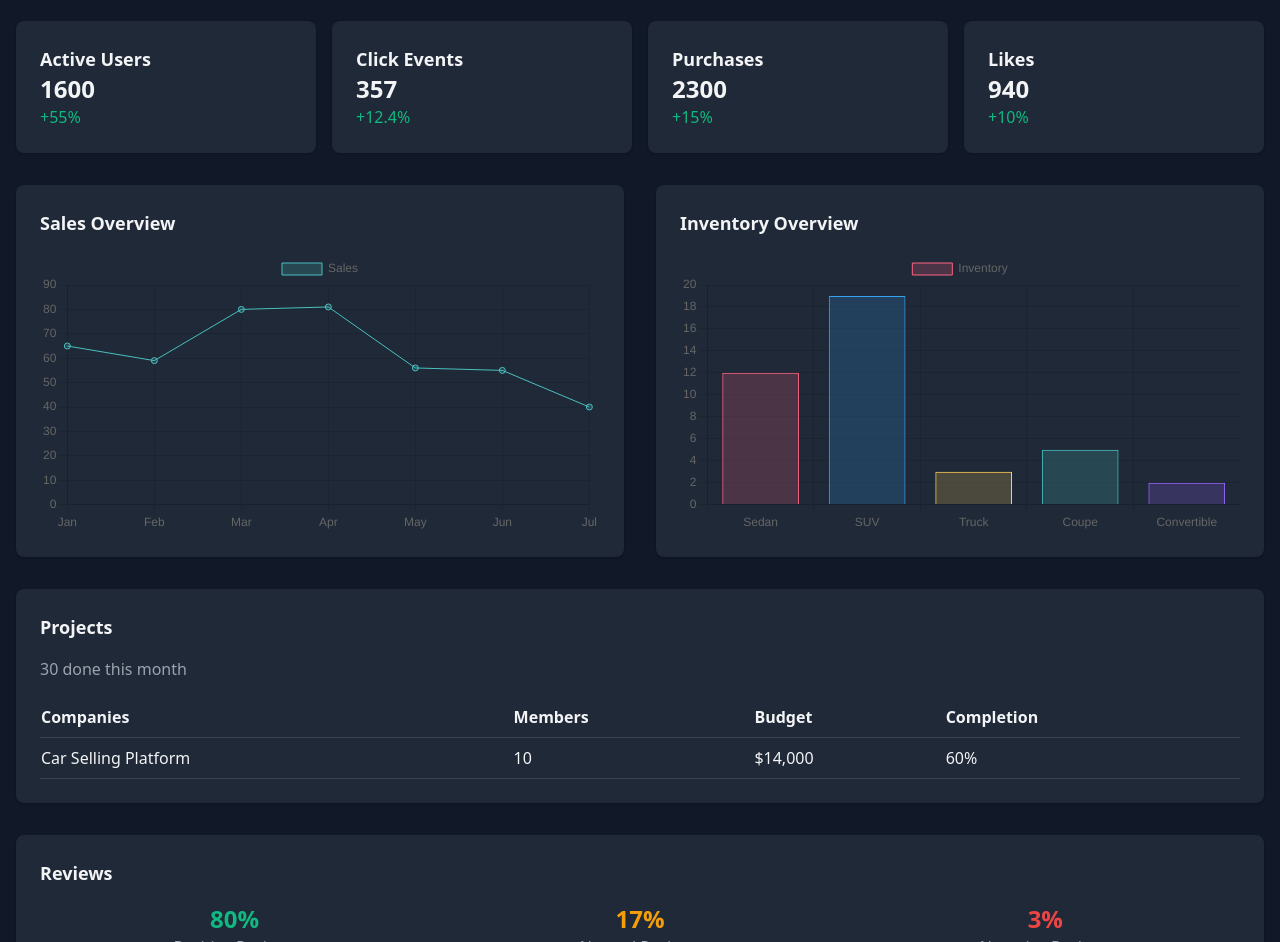
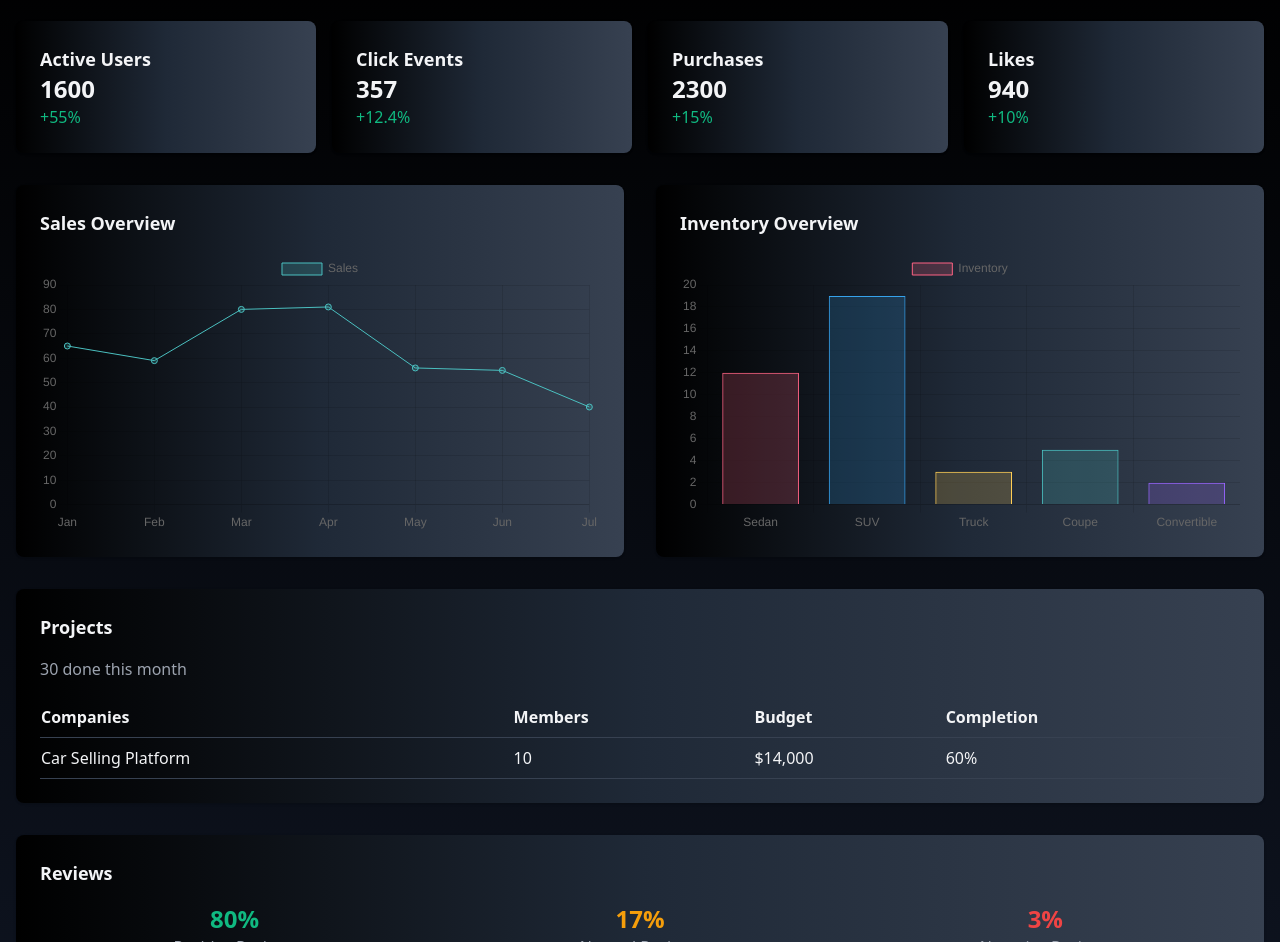
Before and after one commit to D-Kakadiya/Dashboard, a plain HTML site: page index.html in a window 1280 px wide. Shown: the part 69-1011 px from the top of the page. Drawn offline with nearby package versions, Linux system fonts and the light colour scheme.

Commit message:
index.html
Signed-off-by: D-Kakadiya <154602557+D-Kakadiya@users.noreply.github.com>

```diff
--- a/index.html
+++ b/index.html
@@ -7,35 +7,35 @@
     <link href="https://cdn.jsdelivr.net/npm/tailwindcss@2.2.19/dist/tailwind.min.css" rel="stylesheet">
     <script src="https://cdn.jsdelivr.net/npm/chart.js"></script>
 </head>
-<body class="bg-gray-900 text-gray-100">
+<body class="bg-gradient-to-b from-black to-gray-900 text-gray-100">
     <div class="container mx-auto p-4">
         <!-- Header -->
         <header class="flex justify-between items-center mb-8">
-            <h1 class="text-2xl font-bold">Car Selling Dashboard</h1>
+            <h1 class="text-2xl font-bold bg-clip-text text-transparent bg-gradient-to-r from-purple-400 to-pink-600">Car Selling Dashboard</h1>
             <div class="flex items-center space-x-4">
                 <input type="text" placeholder="Search..." class="px-4 py-2 border rounded-lg bg-gray-800 border-gray-600 text-gray-100">
-                <button class="bg-gray-500 text-white px-4 py-2 rounded-lg">Search</button>
+                <button class="bg-gradient-to-r from-purple-400 to-pink-600 text-white px-4 py-2 rounded-lg">Search</button>
             </div>
         </header>
 
         <!-- Stats Section -->
         <div class="grid grid-cols-1 md:grid-cols-2 lg:grid-cols-4 gap-4 mb-8">
-            <div class="bg-gray-800 p-6 rounded-lg shadow">
+            <div class="bg-gradient-to-r from-black via-gray-800 to-gray-700 p-6 rounded-lg shadow">
                 <h2 class="text-lg font-semibold">Active Users</h2>
                 <p class="text-2xl font-bold">1600</p>
                 <p class="text-green-500">+55%</p>
             </div>
-            <div class="bg-gray-800 p-6 rounded-lg shadow">
+            <div class="bg-gradient-to-r from-black via-gray-800 to-gray-700 p-6 rounded-lg shadow">
                 <h2 class="text-lg font-semibold">Click Events</h2>
                 <p class="text-2xl font-bold">357</p>
                 <p class="text-green-500">+12.4%</p>
             </div>
-            <div class="bg-gray-800 p-6 rounded-lg shadow">
+            <div class="bg-gradient-to-r from-black via-gray-800 to-gray-700 p-6 rounded-lg shadow">
                 <h2 class="text-lg font-semibold">Purchases</h2>
                 <p class="text-2xl font-bold">2300</p>
                 <p class="text-green-500">+15%</p>
             </div>
-            <div class="bg-gray-800 p-6 rounded-lg shadow">
+            <div class="bg-gradient-to-r from-black via-gray-800 to-gray-700 p-6 rounded-lg shadow">
                 <h2 class="text-lg font-semibold">Likes</h2>
                 <p class="text-2xl font-bold">940</p>
                 <p class="text-green-500">+10%</p>
@@ -45,20 +45,20 @@
         <!-- Charts Section -->
         <div class="grid grid-cols-1 lg:grid-cols-2 gap-8 mb-8">
             <!-- Sales Overview Chart -->
-            <div class="bg-gray-800 p-6 rounded-lg shadow">
+            <div class="bg-gradient-to-r from-black via-gray-800 to-gray-700 p-6 rounded-lg shadow">
                 <h2 class="text-lg font-semibold mb-4">Sales Overview</h2>
                 <canvas id="salesChart"></canvas>
             </div>
 
             <!-- Inventory Overview Chart -->
-            <div class="bg-gray-800 p-6 rounded-lg shadow">
+            <div class="bg-gradient-to-r from-black via-gray-800 to-gray-700 p-6 rounded-lg shadow">
                 <h2 class="text-lg font-semibold mb-4">Inventory Overview</h2>
                 <canvas id="inventoryChart"></canvas>
             </div>
         </div>
 
         <!-- Projects Section -->
-        <div class="bg-gray-800 p-6 rounded-lg shadow mb-8">
+        <div class="bg-gradient-to-r from-black via-gray-800 to-gray-700 p-6 rounded-lg shadow mb-8">
             <h2 class="text-lg font-semibold mb-4">Projects</h2>
             <p class="text-gray-400 mb-4">30 done this month</p>
             <table class="w-full">
@@ -82,7 +82,7 @@
         </div>
 
         <!-- Reviews Section -->
-        <div class="bg-gray-800 p-6 rounded-lg shadow mb-8">
+        <div class="bg-gradient-to-r from-black via-gray-800 to-gray-700 p-6 rounded-lg shadow mb-8">
             <h2 class="text-lg font-semibold mb-4">Reviews</h2>
             <div class="grid grid-cols-1 md:grid-cols-3 gap-4">
                 <div class="text-center">
@@ -101,7 +101,7 @@
         </div>
 
         <!-- Orders Overview Section -->
-        <div class="bg-gray-800 p-6 rounded-lg shadow">
+        <div class="bg-gradient-to-r from-black via-gray-800 to-gray-700 p-6 rounded-lg shadow">
             <h2 class="text-lg font-semibold mb-4">Orders Overview</h2>
             <p class="text-gray-400 mb-4">24% this month</p>
             <div class="space-y-4">
```
